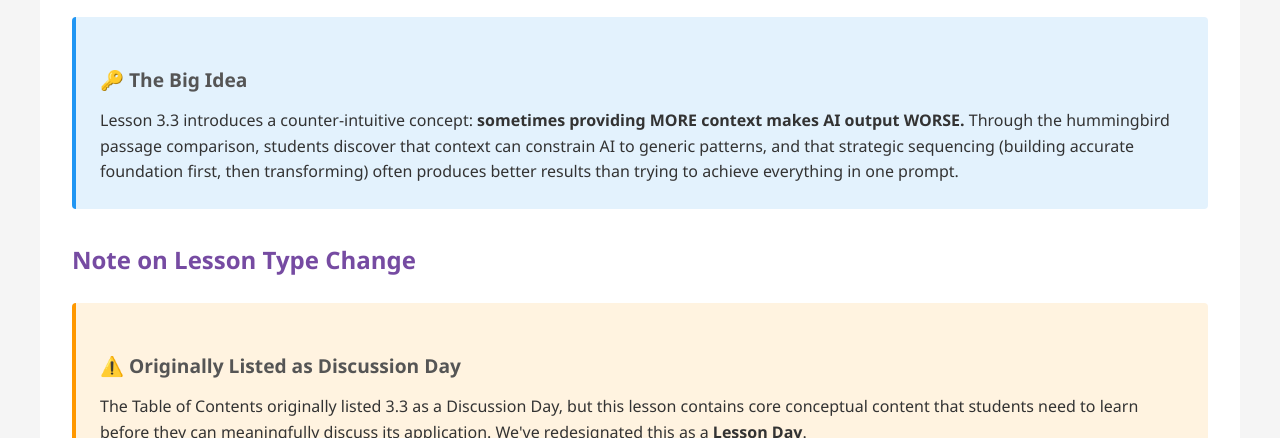
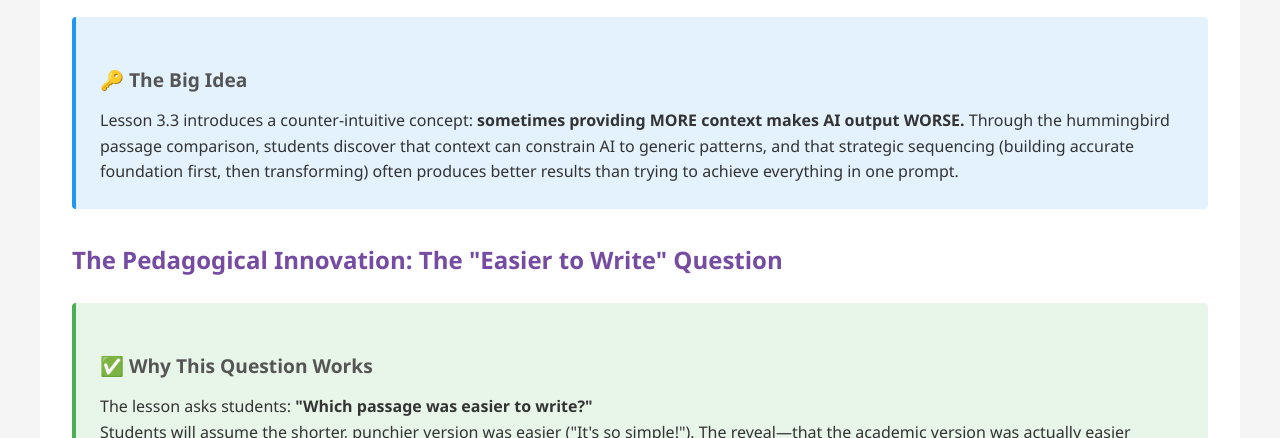
Before and after one commit to Suchocki88/UAI0303TG, a plain HTML site: page index.html in a window 1280 px wide. Shown: the part 362-800 px from the top of the page. Drawn offline with Linux system fonts and the light colour scheme.

Commit message:
Update index.html

```diff
--- a/index.html
+++ b/index.html
@@ -294,13 +294,7 @@
                         <p>Lesson 3.3 introduces a counter-intuitive concept: <strong>sometimes providing MORE context makes AI output WORSE.</strong> Through the hummingbird passage comparison, students discover that context can constrain AI to generic patterns, and that strategic sequencing (building accurate foundation first, then transforming) often produces better results than trying to achieve everything in one prompt.</p>
                     </div>
 
-                    <h3>Note on Lesson Type Change</h3>
 
-                    <div class="warning-box">
-                        <h4>⚠️ Originally Listed as Discussion Day</h4>
-                        <p>The Table of Contents originally listed 3.3 as a Discussion Day, but this lesson contains core conceptual content that students need to learn before they can meaningfully discuss its application. We've redesignated this as a <strong>Lesson Day</strong>.</p>
-                        <p><strong>Students will have extensive opportunity to discuss and apply these concepts</strong> during the four upcoming Lab Days (3.4-3.7), where context decisions become practical troubleshooting challenges.</p>
-                    </div>
 
                     <h3>The Pedagogical Innovation: The "Easier to Write" Question</h3>
 
```
